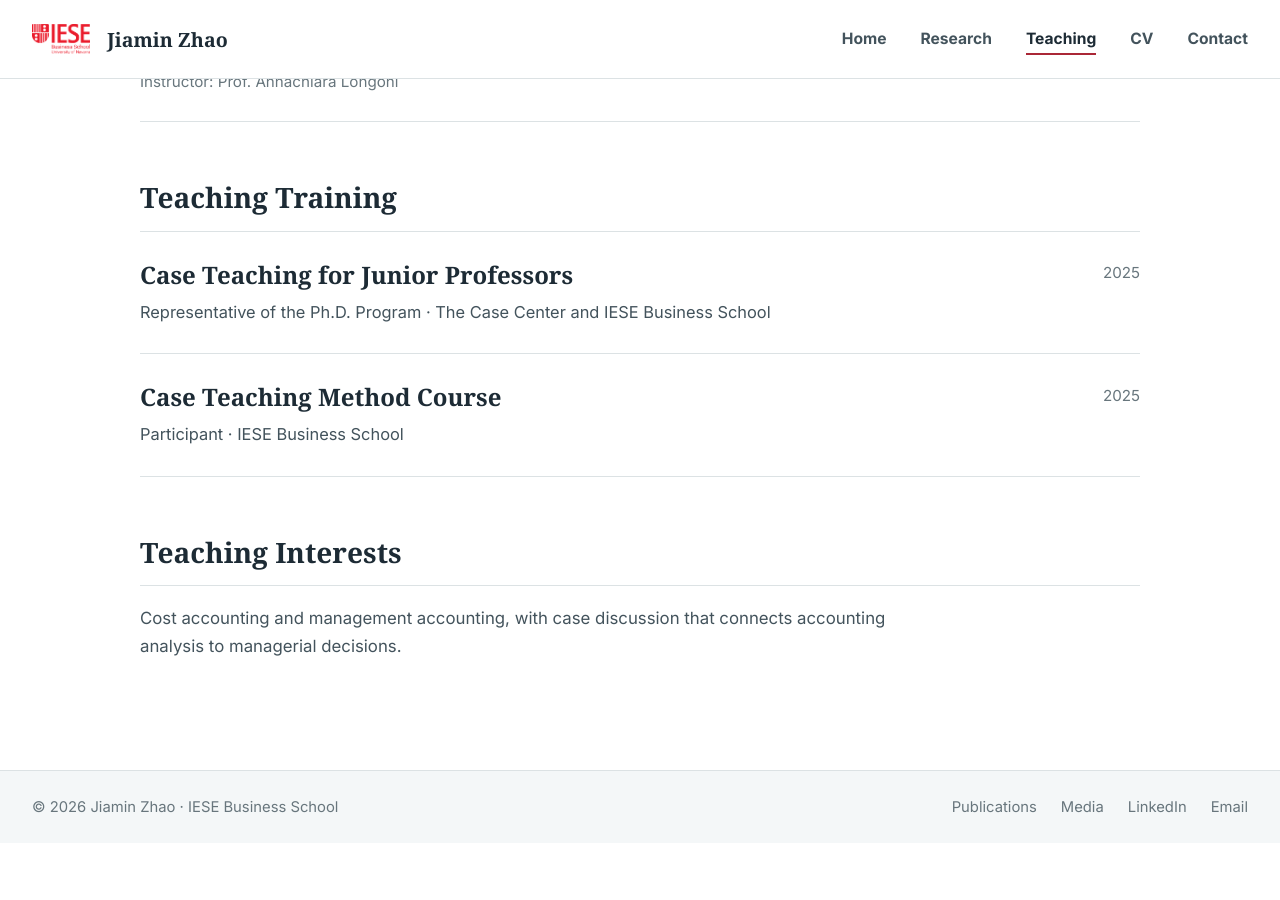
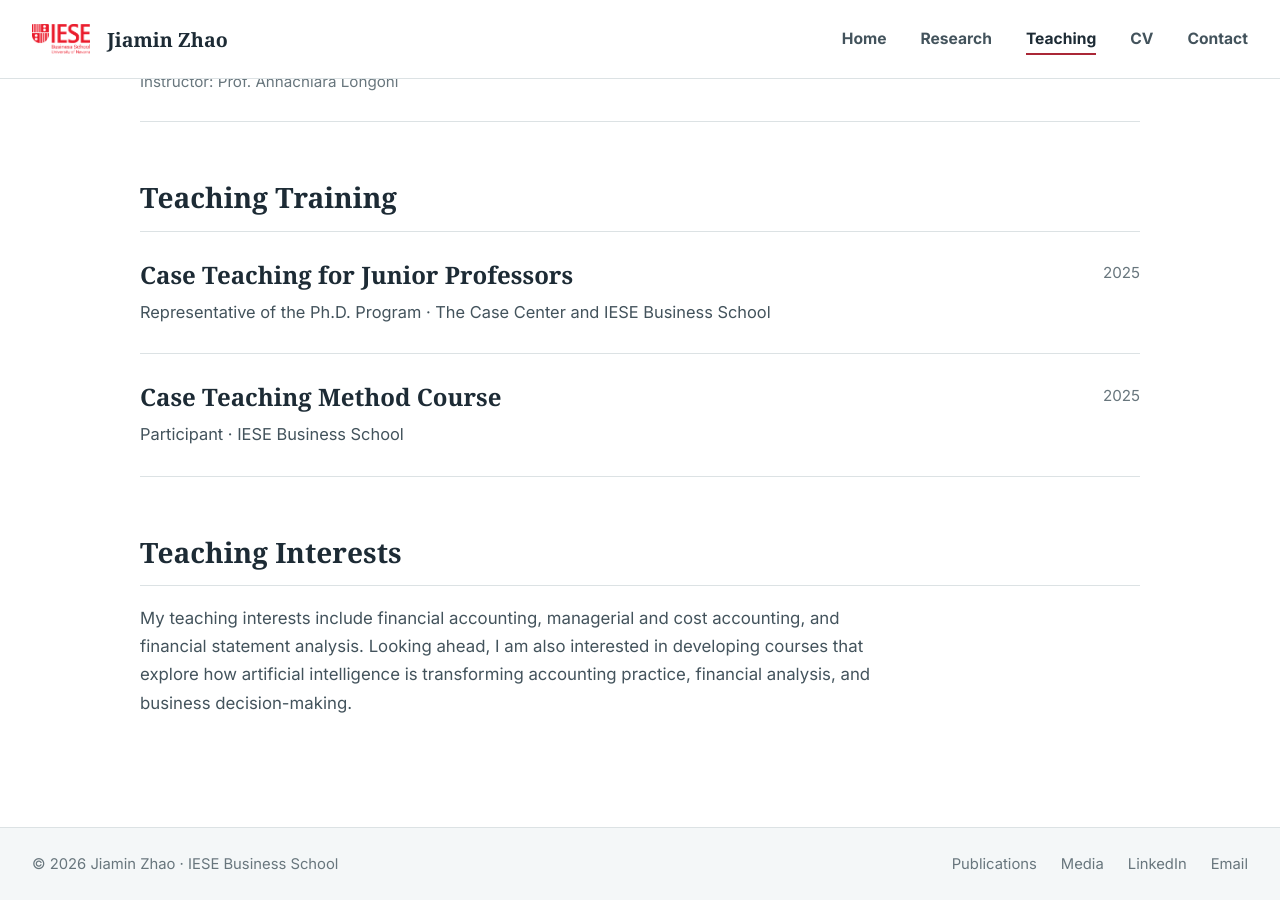
Before and after one commit to zhao-jiamin/zhao-jiamin.github.io, an MkDocs documentation site: the page built from docs/teaching.md, in a window 1280 px wide and 900 px high, scrolled down 706 px. Built offline with MkDocs 1.6.1 and Material for MkDocs 9.7.7, drawn with Linux system fonts in a browser that asks for light colours; before the commit the page ends 1549 px from its top, so only the background shows below that; some of the changed text lies outside the part shown.

Commit message:
Update teaching approach and interests

```diff
--- a/docs/teaching.md
+++ b/docs/teaching.md
@@ -6,7 +6,7 @@ description: Teaching experience and training of Jiamin Zhao, Accounting Ph.D. C
 <header class="page-heading">
   <p class="eyebrow">Teaching</p>
   <h1>Teaching</h1>
-  <p>I use business cases to help students apply accounting concepts, reason through evidence, and exercise business judgment.</p>
+  <p>I favor an interactive teaching approach that brings real-world business examples into the classroom and encourages active discussion, critical thinking, and independent judgment.</p>
 </header>
 
 <section class="academic-section" aria-labelledby="instructor">
@@ -53,5 +53,5 @@ description: Teaching experience and training of Jiamin Zhao, Accounting Ph.D. C
 
 <section class="academic-section teaching-interests" aria-labelledby="teaching-interests">
   <h2 id="teaching-interests">Teaching Interests</h2>
-  <p>Cost accounting and management accounting, with case discussion that connects accounting analysis to managerial decisions.</p>
+  <p>My teaching interests include financial accounting, managerial and cost accounting, and financial statement analysis. Looking ahead, I am also interested in developing courses that explore how artificial intelligence is transforming accounting practice, financial analysis, and business decision-making.</p>
 </section>
```
